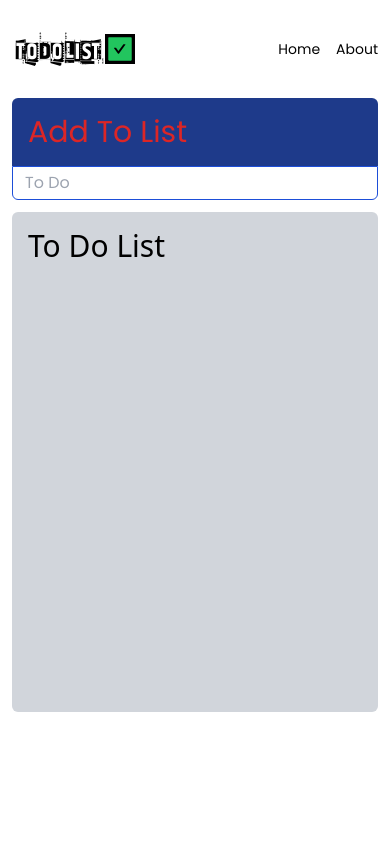
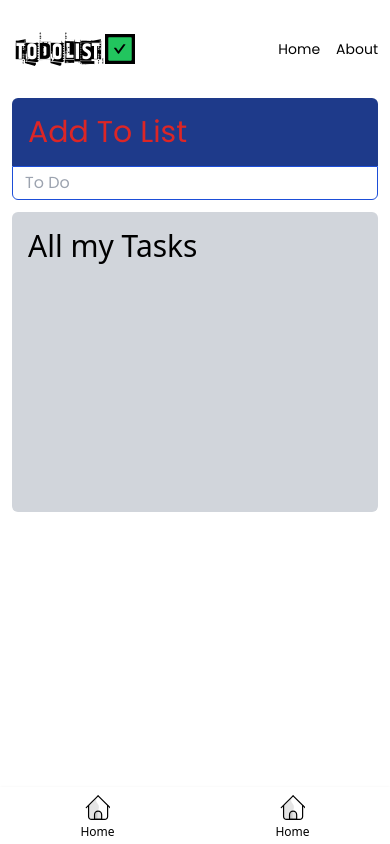
Before and after one commit to sobhanhadikhah/ChechkMan, a React (Vite) app: page / in a window 390 px wide. Built offline with nearby package versions, Linux system fonts and the light colour scheme.

Commit message:
added navigition bottme in mobile mode

```diff
--- a/src/App.jsx
+++ b/src/App.jsx
@@ -1,9 +1,11 @@
 import { useEffect, useState } from 'react';
-import { Navbar } from "./components";
+import { Navbar, NavigitionBottem } from "./components";
 import { useSelector, useDispatch } from 'react-redux';
 import { nanoid } from '@reduxjs/toolkit';
+import { useTitle } from './hooks/usetitle';
 import { addTodo } from './features/reducer';
 const App = () => {
+  useTitle("Home")
   const todos = useSelector(state => state.todoReducerState.todo)
   const [todoInputs, setTodoInputs] = useState("");
   const disPatch = useDispatch();
@@ -28,30 +30,32 @@ const App = () => {
   return (
     <div>
       <Navbar />
-
       <div className='max-w-[1240px] mx-auto  ' >
         <div className='mx-3 ' >
+          {/* adding prosecering */}
           <div className='grid grid-cols-1 md:grid-cols-2' >
             <div>
               <h1 className='bg-blue-900 rounded-t-md text-red-600 p-4 text-3xl font-Poppins-Regular ' >Add To List</h1>
               <form onSubmit={handleToAdd} onChange={handleChange} >
-                <input className='w-full px-3 py-1 rounded-b-md font-Poppins-Regular border focus:outline-none border-blue-700 ' placeholder='To Do' type="text" value={todoInputs} onChange={(e) => setTodoInputs(e.target.value)} />
+                <input className='w-full px-3 py-1 rounded-b-md font-Poppins-Regular border focus:outline-none border-blue-700 ' onChange={(e) => setTodoInputs(e.target.value)} placeholder='To Do'
+                  type="text" value={todoInputs} />
                 <div className='flex justify-end' >
-                  <button className='bg-red-500 rounded-md p-2 font-Poppins-Regular  md:block mt-4 hidden  '  >Add </button>
+                  <button className='bg-red-500 rounded-md p-2 font-Poppins-Regular  md:block mt-4 hidden '  >Add </button>
                 </div>
               </form>
             </div>
-            <div className='h-[500px] my-3 md:my-0  md:ml-3  rounded-md bg-gray-300 overflow-auto   ' >
+            {/* to do listing here */}
+            <div className='h-[300px] my-3 md:my-0  md:ml-3  rounded-md bg-gray-300 overflow-auto   ' >
 
-              <h1 className='text-3xl p-4 grid  ' >To Do List</h1>
+              <h1 className='text-3xl p-4 grid  ' >All my Tasks</h1>
 
-              <ul className='mx-3 gap-4 flex flex-col  ' >
+              <ul className='mx-3 gap-2 flex flex-col  ' >
 
                 {todos.map((todos, i) => {
 
                   return (
                     <div className='flex flex-row'>
-                      <li key={todos.id} className='bg-blue-400 text-white font-Poppins-Regular w-full p-2 rounded-full' > <span className='text-black' >{i + 1} - </span> {todos.text}</li>
+                      <li key={todos.id} className='bg-blue-400 my-2 text-white font-Poppins-Regular w-full p-2 rounded-full' > <span className='text-black' >{i + 1} - </span> {todos.text}</li>
                     </div>
                   )
                 })}
@@ -60,6 +64,11 @@ const App = () => {
           </div>
 
         </div>
+
+        {/* navigition bottome is here */}
+        <div className='block md:hidden' >
+          <NavigitionBottem />
+        </div>
       </div>
 
     </div>
--- a/src/components/index.js
+++ b/src/components/index.js
@@ -1,4 +1,6 @@
 import Navbar from "./navbar";
+import NavigitionBottem from "./navigitionBottem";
 export {
-    Navbar
+    Navbar,
+    NavigitionBottem
 }
--- /dev/null
+++ b/src/components/navigitionBottem.jsx
@@ -0,0 +1,41 @@
+import React from 'react'
+
+const NavigitionBottem = () => {
+    return (
+        <div>
+            <div className="w-full ">
+                <section id="bottom-navigation" className="block fixed inset-x-0 bottom-0 z-10 bg-white shadow">
+                    <div id="tabs" className="flex justify-between">
+                        <a href="#" className="w-full focus:text-teal-500 hover:text-teal-500 justify-center inline-block text-center pt-2 pb-1">
+                            <svg width="25" height="25" viewBox="0 0 42 42" className="inline-block mb-1">
+                                <g stroke="none" strokeWidth="1" fill="none" fillRule="evenodd">
+                                    <path d="M21.0847458,3.38674884 C17.8305085,7.08474576 17.8305085,10.7827427 21.0847458,14.4807396 C24.3389831,18.1787365 24.3389831,22.5701079 21.0847458,27.6548536 L21.0847458,42 L8.06779661,41.3066256 L6,38.5331279 L6,26.2681048 L6,17.2542373 L8.88135593,12.4006163 L21.0847458,2 L21.0847458,3.38674884 Z" fill="currentColor" fillOpacity="0.1"></path>
+                                    <path d="M11,8 L33,8 L11,8 Z M39,17 L39,36 C39,39.3137085 36.3137085,42 33,42 L11,42 C7.6862915,42 5,39.3137085 5,36 L5,17 L7,17 L7,36 C7,38.209139 8.790861,40 11,40 L33,40 C35.209139,40 37,38.209139 37,36 L37,17 L39,17 Z" fill="currentColor"></path>
+                                    <path d="M22,27 C25.3137085,27 28,29.6862915 28,33 L28,41 L16,41 L16,33 C16,29.6862915 18.6862915,27 22,27 Z" stroke="currentColor" strokeWidth="2" fill="currentColor" fillOpacity="0.1"></path>
+                                    <rect fill="currentColor" transform="translate(32.000000, 11.313708) scale(-1, 1) rotate(-45.000000) translate(-32.000000, -11.313708) " x="17" y="10.3137085" width="30" height="2" rx="1"></rect>
+                                    <rect fill="currentColor" transform="translate(12.000000, 11.313708) rotate(-45.000000) translate(-12.000000, -11.313708) " x="-3" y="10.3137085" width="30" height="2" rx="1"></rect>
+                                </g>
+                            </svg>
+                            <span className="tab tab-home block text-xs">Home</span>
+                        </a>
+                        {/* add more item here */}
+                        <a href="#" className="w-full focus:text-teal-500 hover:text-teal-500 justify-center inline-block text-center pt-2 pb-1">
+                            <svg width="25" height="25" viewBox="0 0 42 42" className="inline-block mb-1">
+                                <g stroke="none" strokeWidth="1" fill="none" fillRule="evenodd">
+                                    <path d="M21.0847458,3.38674884 C17.8305085,7.08474576 17.8305085,10.7827427 21.0847458,14.4807396 C24.3389831,18.1787365 24.3389831,22.5701079 21.0847458,27.6548536 L21.0847458,42 L8.06779661,41.3066256 L6,38.5331279 L6,26.2681048 L6,17.2542373 L8.88135593,12.4006163 L21.0847458,2 L21.0847458,3.38674884 Z" fill="currentColor" fillOpacity="0.1"></path>
+                                    <path d="M11,8 L33,8 L11,8 Z M39,17 L39,36 C39,39.3137085 36.3137085,42 33,42 L11,42 C7.6862915,42 5,39.3137085 5,36 L5,17 L7,17 L7,36 C7,38.209139 8.790861,40 11,40 L33,40 C35.209139,40 37,38.209139 37,36 L37,17 L39,17 Z" fill="currentColor"></path>
+                                    <path d="M22,27 C25.3137085,27 28,29.6862915 28,33 L28,41 L16,41 L16,33 C16,29.6862915 18.6862915,27 22,27 Z" stroke="currentColor" strokeWidth="2" fill="currentColor" fillOpacity="0.1"></path>
+                                    <rect fill="currentColor" transform="translate(32.000000, 11.313708) scale(-1, 1) rotate(-45.000000) translate(-32.000000, -11.313708) " x="17" y="10.3137085" width="30" height="2" rx="1"></rect>
+                                    <rect fill="currentColor" transform="translate(12.000000, 11.313708) rotate(-45.000000) translate(-12.000000, -11.313708) " x="-3" y="10.3137085" width="30" height="2" rx="1"></rect>
+                                </g>
+                            </svg>
+                            <span className="tab tab-home block text-xs">Home</span>
+                        </a>
+                    </div>
+                </section>
+            </div>
+        </div>
+    )
+}
+
+export default NavigitionBottem;
--- /dev/null
+++ b/src/hooks/usetitle.js
@@ -0,0 +1,6 @@
+import { useEffect } from "react";
+export const useTitle = (title)=>{
+        useEffect(()=>{
+            document.title = `toDO | ${title}`
+        },[title])
+}
```
